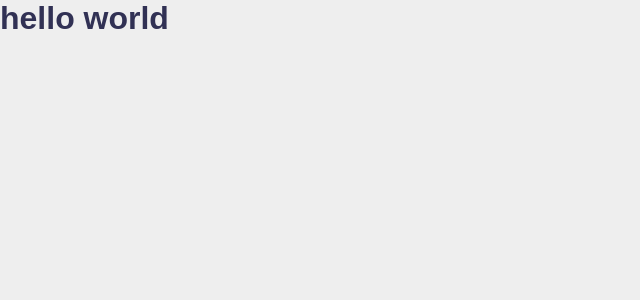
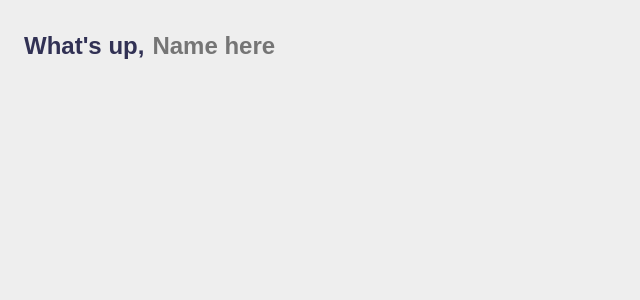
Before and after one commit to rjaybernardo/todo-list-vue, a Vue app: page / in a window 1280 px wide. Shown: the top 300 px of the page, without its empty margins (0-640 px from the left). Built offline with nearby package versions, Linux system fonts and the light colour scheme.

Commit message:
setup local storage

```diff
--- a/src/App.vue
+++ b/src/App.vue
@@ -1,3 +1,37 @@
-<script setup></script>
+<script setup>
+import { ref, onMounted, computed, watch } from "vue";
 
-<template><h1>hello world</h1></template>
+const todos = ref([]);
+const name = ref("");
+
+const input_content = ref("");
+const input_category = ref(null);
+
+// filters todo list in ascending
+const todos_asc = computed(() =>
+  todos.value.sort((a, b) => {
+    return b.createdAt - a.createdAt;
+  })
+);
+
+// watch changes and setup local storage
+watch(name, (newVal) => {
+  localStorage.setItem("name", newVal);
+});
+
+// save the name to localStorage
+onMounted(() => {
+  name.value = localStorage.getItem("name") || "";
+});
+</script>
+
+<template>
+  <main class="app">
+    <section class="greeting">
+      <h2 class="title">
+        What's up,
+        <input type="text" placeholder="Name here" v-model="name" />
+      </h2>
+    </section>
+  </main>
+</template>
```
